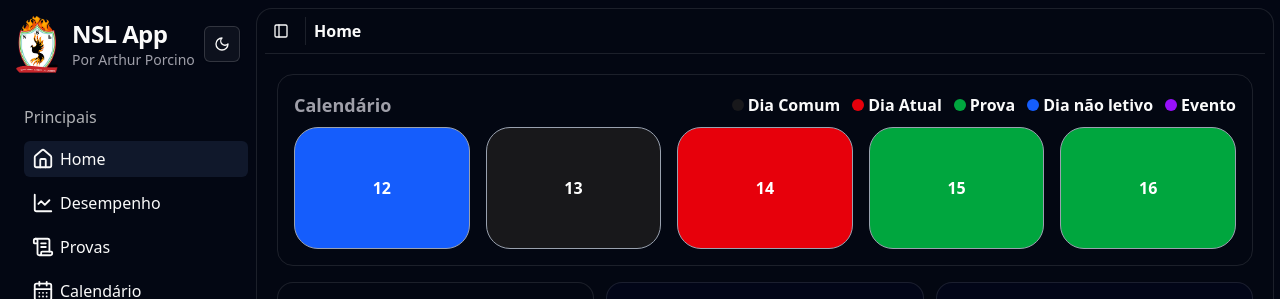
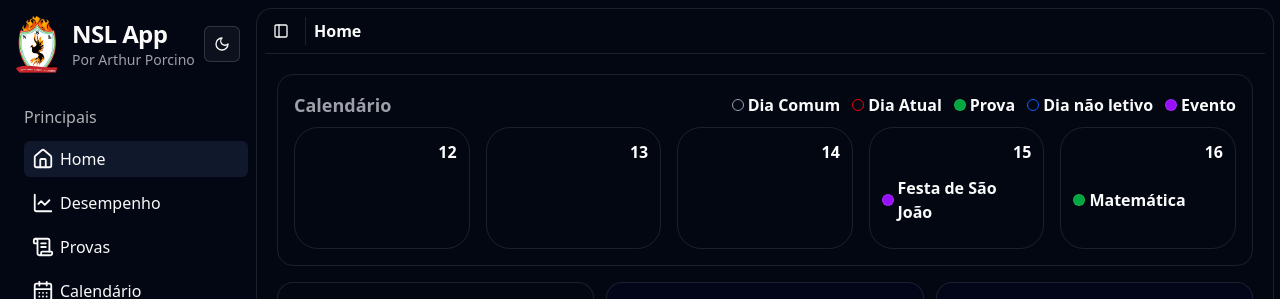
Before and after one commit to Arthuz2/nslapp-web, a React (Vite) app: page / in a window 1280 px wide. Shown: the top 299 px of the page. Built offline with nearby package versions, Linux system fonts and the light colour scheme.

Commit message:
feat(home calendar):add new calendar card style

```diff
--- a/src/pages/app/home/components/calendar/calendar-day.tsx
+++ b/src/pages/app/home/components/calendar/calendar-day.tsx
@@ -1,14 +1,36 @@
 interface CalendarDayProps {
   day: number
-  color: string
+  type: string
+  exams?: string[] | undefined
+  events?: string[] | undefined
 }
 
-export function CalendarDay({ day, color }: CalendarDayProps) {
+export function CalendarDay({ day, type, exams, events }: CalendarDayProps) {
+  const color =
+    type === 'today'
+      ? 'bg-red-600'
+      : type === 'exam'
+        ? 'bg-green-600'
+        : type === 'event'
+          ? 'bg-purple-600'
+          : type === 'non-school'
+            ? 'bg-blue-600'
+            : type === 'normal'
+              ? 'border-gray-400'
+              : 'border-gray-400'
   return (
-    <div
-      className={`${color} flex h-full flex-1 items-center justify-center rounded-3xl border border-gray-400`}
-    >
-      <span className="text-base font-semibold text-white">{day}</span>
+    <div className={`flex h-full flex-1 flex-col rounded-3xl border p-3`}>
+      <div className="flex w-full items-center justify-end">
+        <span className="text-base font-semibold text-white">{day}</span>
+      </div>
+      {exams || events ? (
+        <div className="flex h-full w-full items-center gap-1">
+          <span className={`h-3 w-3 rounded-full border ${color}`} />
+          <span className="text-foreground text-base font-semibold">
+            {exams?.[0] || events?.[0]}
+          </span>
+        </div>
+      ) : null}
     </div>
   )
 }
--- a/src/pages/app/home/components/calendar/calendar-index-item.tsx
+++ b/src/pages/app/home/components/calendar/calendar-index-item.tsx
@@ -5,20 +5,20 @@ interface CalendarIndexItemProps {
 export function CalendarIndexItem({ text }: CalendarIndexItemProps) {
   const color =
     text === 'Dia Atual'
-      ? 'bg-red-600'
+      ? 'border-red-600'
       : text === 'Prova'
         ? 'bg-green-600'
         : text === 'Dia não letivo'
-          ? 'bg-blue-600'
+          ? 'border-blue-600'
           : text === 'Evento'
             ? 'bg-purple-600'
             : text === 'Dia Comum'
-              ? 'bg-zinc-900'
-              : 'bg-zinc-900'
+              ? 'border-gray-400'
+              : 'border-gray-400'
 
   return (
     <div className="flex items-center gap-1">
-      <span className={`${color} h-3 w-3 rounded-full`} />
+      <span className={`${color} h-3 w-3 rounded-full border`} />
       <span className="text-foreground text-base font-semibold">{text}</span>
     </div>
   )
--- a/src/pages/app/home/components/calendar/calendar.tsx
+++ b/src/pages/app/home/components/calendar/calendar.tsx
@@ -4,23 +4,25 @@ import { CalendarHeader } from './calendar-header'
 const Days = [
   {
     day: new Date().getDate() - 2,
-    color: 'bg-blue-600',
+    type: 'non-school',
   },
   {
     day: new Date().getDate() - 1,
-    color: 'bg-zinc-900',
+    type: 'normal',
   },
   {
     day: new Date().getDate(),
-    color: 'bg-red-600',
+    type: 'today',
   },
   {
     day: new Date().getDate() + 1,
-    color: 'bg-green-600',
+    type: 'event',
+    events: ['Festa de São João'],
   },
   {
     day: new Date().getDate() + 2,
-    color: 'bg-green-600',
+    type: 'exam',
+    exams: ['Matemática', 'Português'],
   },
 ]
 
@@ -29,8 +31,14 @@ export function Calendar() {
     <div className="flex h-48 flex-col gap-2 rounded-2xl border p-4">
       <CalendarHeader />
       <div className="flex h-full flex-1 items-center justify-center gap-4">
-        {Days.map((date, i) => (
-          <CalendarDay key={i} day={date.day} color={date.color} />
+        {Days.map((day, i) => (
+          <CalendarDay
+            key={i}
+            day={day.day}
+            type={day.type}
+            exams={day.exams}
+            events={day.events}
+          />
         ))}
       </div>
     </div>
```
